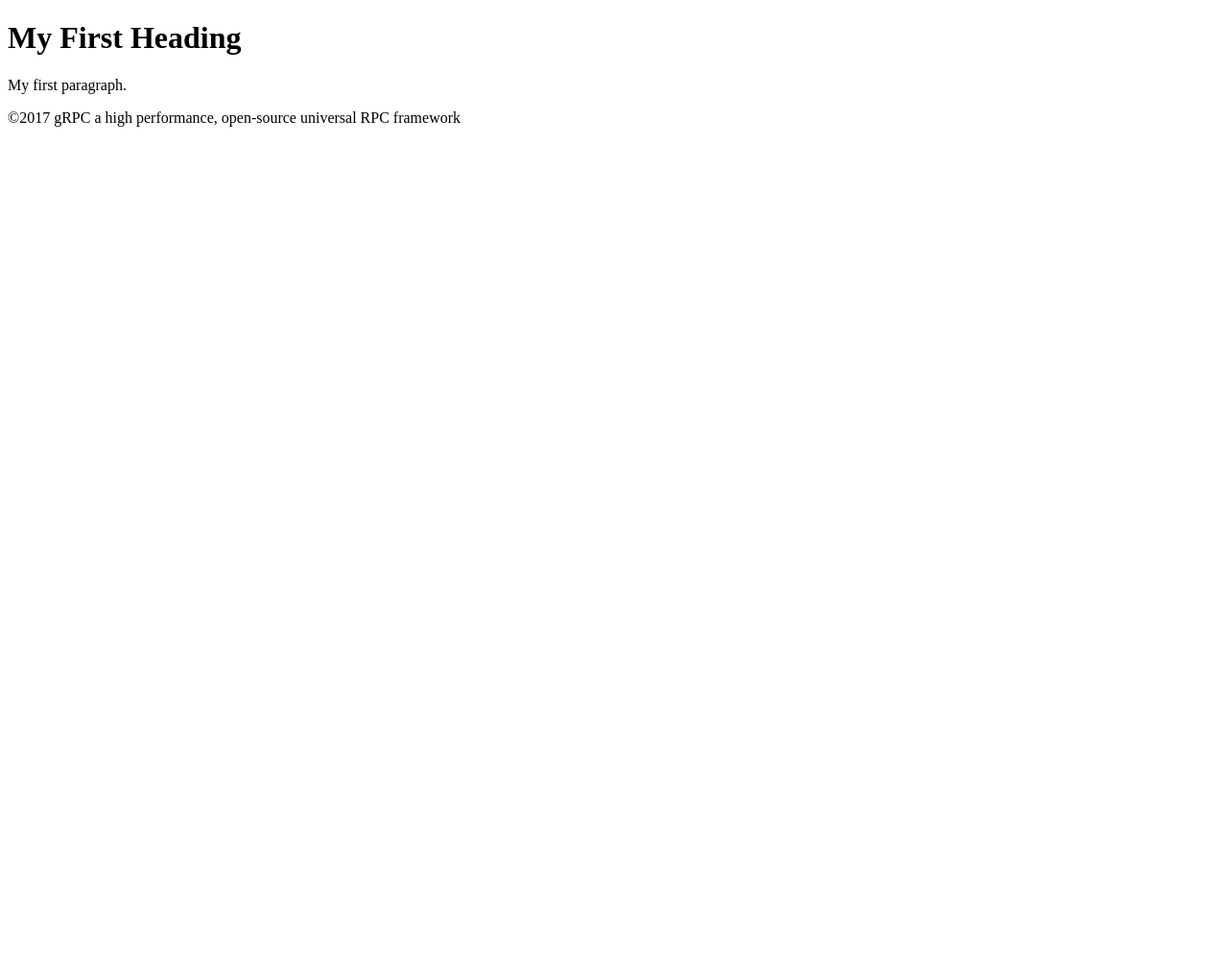
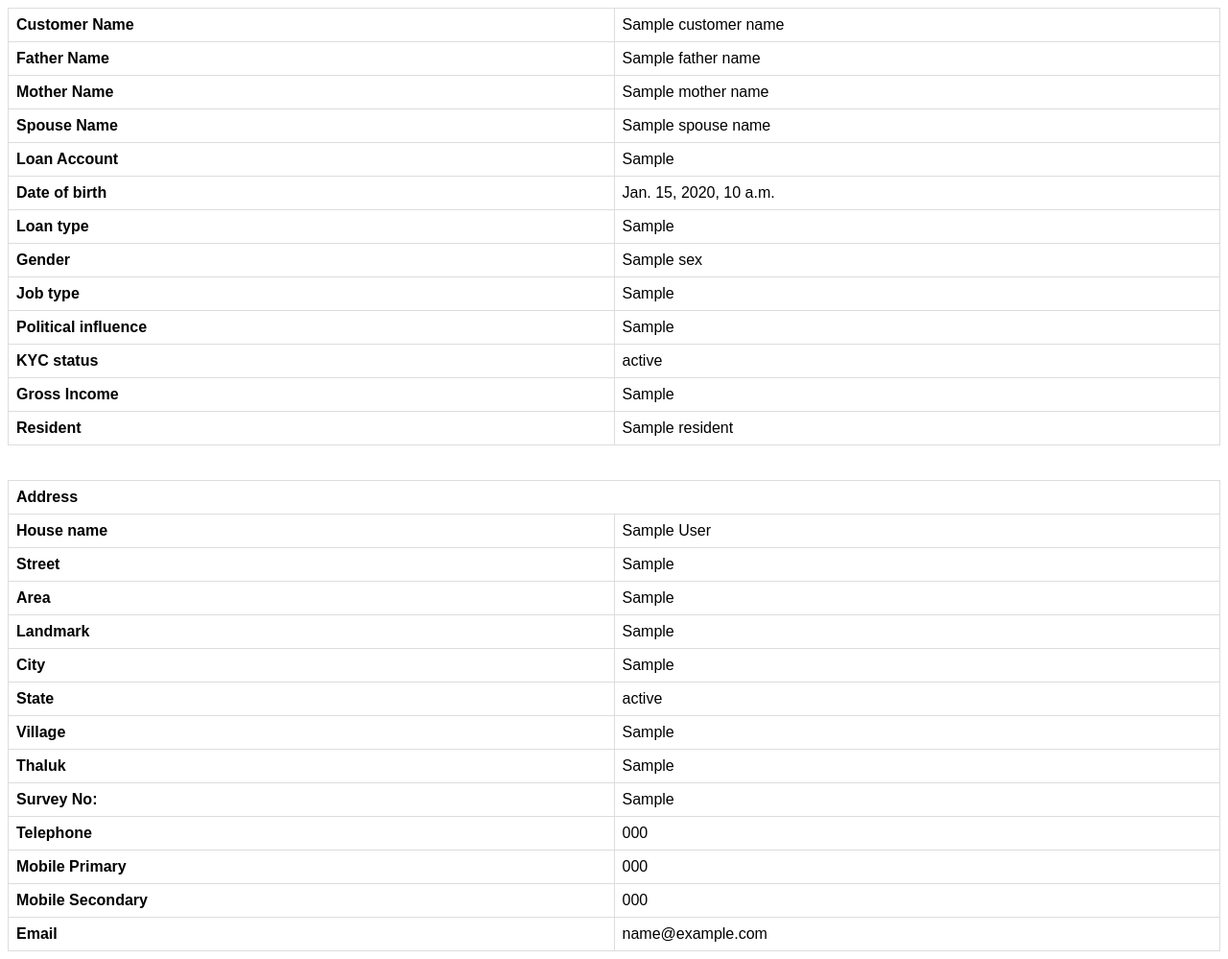
Before and after one commit to Akhilrajns/emaps, a Django app: template bankapp/template/pdf/pdftemplate.html in a window 1280 px wide. Shown: the whole page at 96% size. Before the commit the page ends 132 px from the top, so only its background shows below. Run offline with Django 3.2, Linux system fonts and the light colour scheme; tables that the repository leaves empty hold one stand-in row (values such as "Sample post"); the template is opened without the code that fills it: values that come from a table or form of the project are taken from there, most other values are stand-ins (such as "Sample title", 1, 10 or a date in 2020); parts of the project's set-up code (start-up, migrations or seed data) failed here and were passed over.

Commit message:
PDF changes

```diff
--- a/bankapp/bankapp/models.py
+++ b/bankapp/bankapp/models.py
@@ -140,7 +140,7 @@ class Pincode(models.Model):
     name = models.CharField('Place', max_length=128)
 
     def __str__(self):
-        return "%s %s" % (self.pincode, self.name)
+        return str(self.pincode)
 
 
 class Branch(models.Model):
--- a/bankapp/bankapp/settings.py
+++ b/bankapp/bankapp/settings.py
@@ -136,5 +136,5 @@ else:
 
 # Static files (CSS, JavaScript, Images)
 # https://docs.djangoproject.com/en/1.11/howto/static-files/
-STATIC_ROOT = '/home/akhilraj/bankapp/bankapp/static/'
+STATIC_ROOT = '/root/emaps/bankapp/bankapp/static/'
 STATIC_URL = '/static/'
--- a/bankapp/bankapp/urls.py
+++ b/bankapp/bankapp/urls.py
@@ -27,4 +27,4 @@ urlpatterns = [
     url(r'^api/v1/user/login/$', Login.as_view(), name='login'),
     url(r'^api/v1/user/loan/$', Loan.as_view(), name='loan'),
     url(r'^admin/pdf_generate/(?P<pk>[0-9]+)/$', MyPDFView.as_view(), name='pdf_generate')
-] + static(settings.STATIC_URL, document_root=settings.STATIC_ROOT)
+] + static(settings.STATIC_URL, document_root=settings.STATIC_ROOT) + static(settings.MEDIA_URL, document_root=settings.MEDIA_ROOT)
--- a/bankapp/template/admin/bankapp/loandetail/change_form.html
+++ b/bankapp/template/admin/bankapp/loandetail/change_form.html
@@ -30,7 +30,7 @@
     {% block object-tools-items %}
     <li>
     {% url 'pdf_generate' original.pk as pdf_generate %}
-        <a href="{% add_preserved_filters pdf_generate %}" class="historylink">{% trans "Generate PDF" %}</a>
+        <a target="_blank" href="{% add_preserved_filters pdf_generate %}" class="historylink">{% trans "Generate PDF" %}</a>
     </li>
     <li>
         {% url opts|admin_urlname:'history' original.pk|admin_urlquote as history_url %}
--- a/bankapp/template/pdf/pdftemplate.html
+++ b/bankapp/template/pdf/pdftemplate.html
@@ -1,13 +1,138 @@
 <!DOCTYPE html>
 <html>
+<head>
+<style>
+table {
+    font-family: arial, sans-serif;
+    border-collapse: collapse;
+    width: 100%;
+}
+
+td, th {
+    border: 1px solid #dddddd;
+    text-align: left;
+    padding: 8px;
+    width: 50%;
+}
+</style>
+</head>
 <body>
+<table>
+  <tr>
+    <td><b>Customer Name</b></td>
+    <td>{{ customer_name }}</td>
+  </tr>
+    <tr>
+    <td><b>Father Name</b></td>
+    <td>{{ father_name }}</td>
+  </tr>
+    <tr>
+    <td><b>Mother Name</b></td>
+    <td>{{ mother_name }}</td>
+  </tr>
+    <tr>
+    <td><b>Spouse Name</b></td>
+    <td>{{ spouse_name }}</td>
+  </tr>
+    <tr>
+    <td><b>Loan Account</b></td>
+    <td>{{ loan_account_no }}</td>
+  </tr>
+    <tr>
+    <td><b>Date of birth</b></td>
+    <td>{{ dob }}</td>
+  </tr>
+    <tr>
+    <td><b>Loan type</b></td>
+    <td>{{ loan_type }}</td>
+  </tr>
+    <tr>
+    <td><b>Gender</b></td>
+    <td>{{ sex }}</td>
+  </tr>
+    <tr>
+    <td><b>Job type</b></td>
+    <td>{{ job_type }}</td>
+  </tr>
+    <tr>
+    <td><b>Political influence</b></td>
+    <td>{{ political_influence }}</td>
+  </tr>
+  <tr>
+    <td><b>KYC status</b></td>
+    <td>{{ kyc_status }}</td>
+  </tr>
+  <tr>
+    <td><b>Gross Income</b></td>
+    <td>{{ gross_annual_income }}</td>
+  </tr>
+  <tr>
+    <td><b>Resident</b></td>
+    <td>{{ resident }}</td>
+  </tr>
+  </table>
 
-<h1>My First Heading</h1>
-<p>My first paragraph.</p>
-    <div class="container">
-        <div class="left-links">
-            <p class="description">&copy;2017 gRPC  a high performance, open-source universal RPC framework</p>
-        </div>
-    </div>
+
+  {% for key in address %}
+  <br/><br/>
+  <table>
+  <tr>
+    <td colspan="2"><b>Address</b></td>
+  </tr>
+  <tr>
+    <td><b>House name</b></td>
+    <td>{{key.house_name}}</td>
+  </tr>
+  <tr>
+    <td><b>Street</b></td>
+    <td>{{key.street}}</td>
+  </tr>
+  <tr>
+    <td><b>Area</b></td>
+    <td>{{key.area}}</td>
+  </tr>
+  <tr>
+    <td><b>Landmark</b></td>
+    <td>{{key.landmark}}</td>
+  </tr>
+  <tr>
+    <td><b>City</b></td>
+    <td>{{key.city}}</td>
+  </tr>
+  <tr>
+    <td><b>State</b></td>
+    <td>{{key.state}}</td>
+  </tr>
+  <tr>
+    <td><b>Village</b></td>
+    <td>{{key.village}}</td>
+  </tr>
+  <tr>
+    <td><b>Thaluk</b></td>
+    <td>{{key.thaluk}}</td>
+  </tr>
+  <tr>
+    <td><b>Survey No:</b></td>
+    <td>{{key.survey_no}}</td>
+  </tr>
+  <tr>
+    <td><b>Telephone</b></td>
+    <td>{{key.telephone}}</td>
+  </tr>
+  <tr>
+    <td><b>Mobile Primary</b></td>
+    <td>{{key.mobile_primary}}</td>
+  </tr>
+  <tr>
+    <td><b>Mobile Secondary</b></td>
+    <td>{{key.mobile_secondary}}</td>
+  </tr>
+  <tr>
+    <td><b>Email</b></td>
+    <td>{{key.email}}</td>
+  </tr>
+  </table>
+  {% endfor %}
+
 </body>
 </html>
```
Also changed, not shown: bankapp/bankapp/generatepdf.py (+28 -2 lines), bankapp/bankapp/serializers.py (+15 -3 lines).
